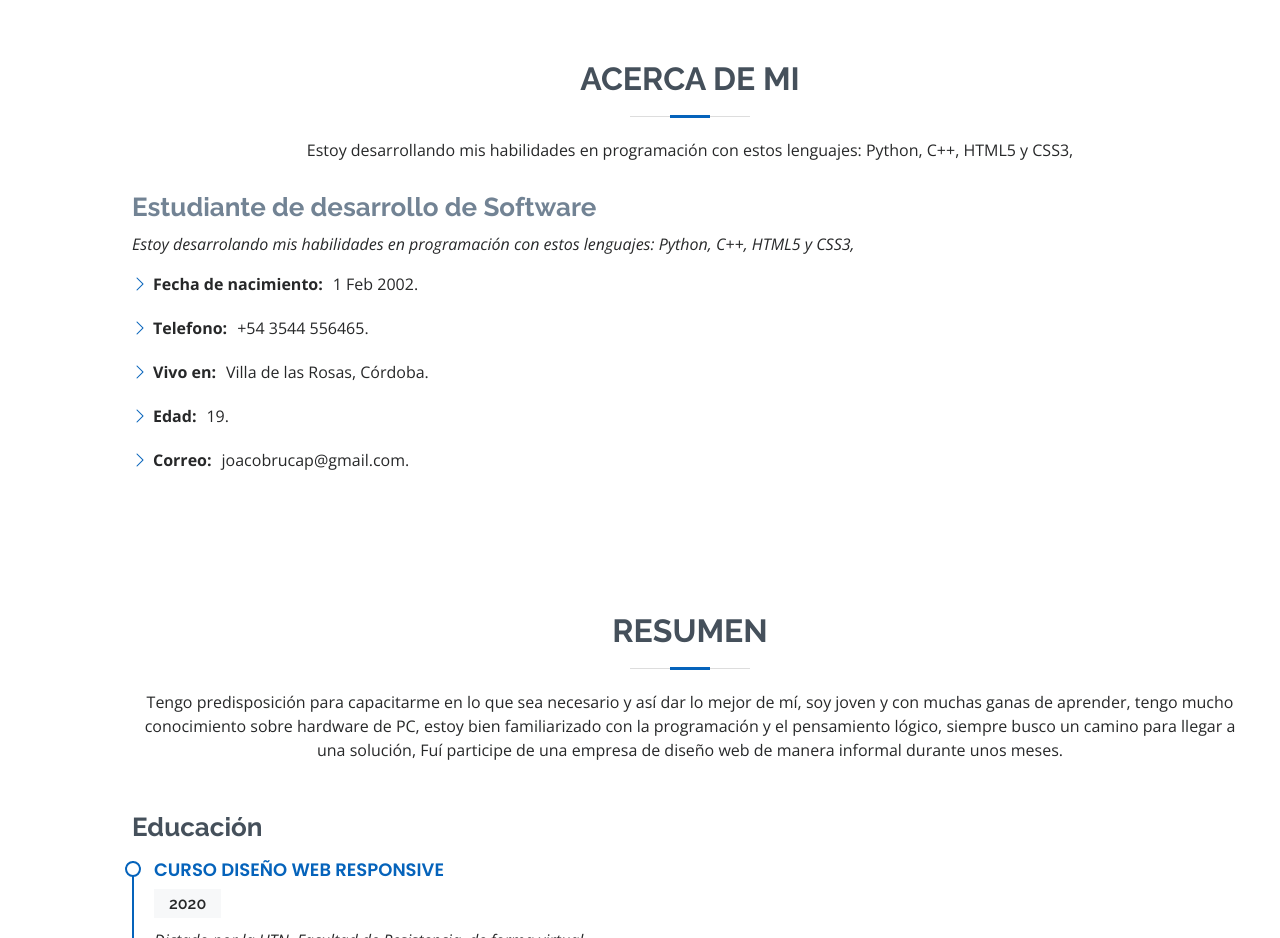
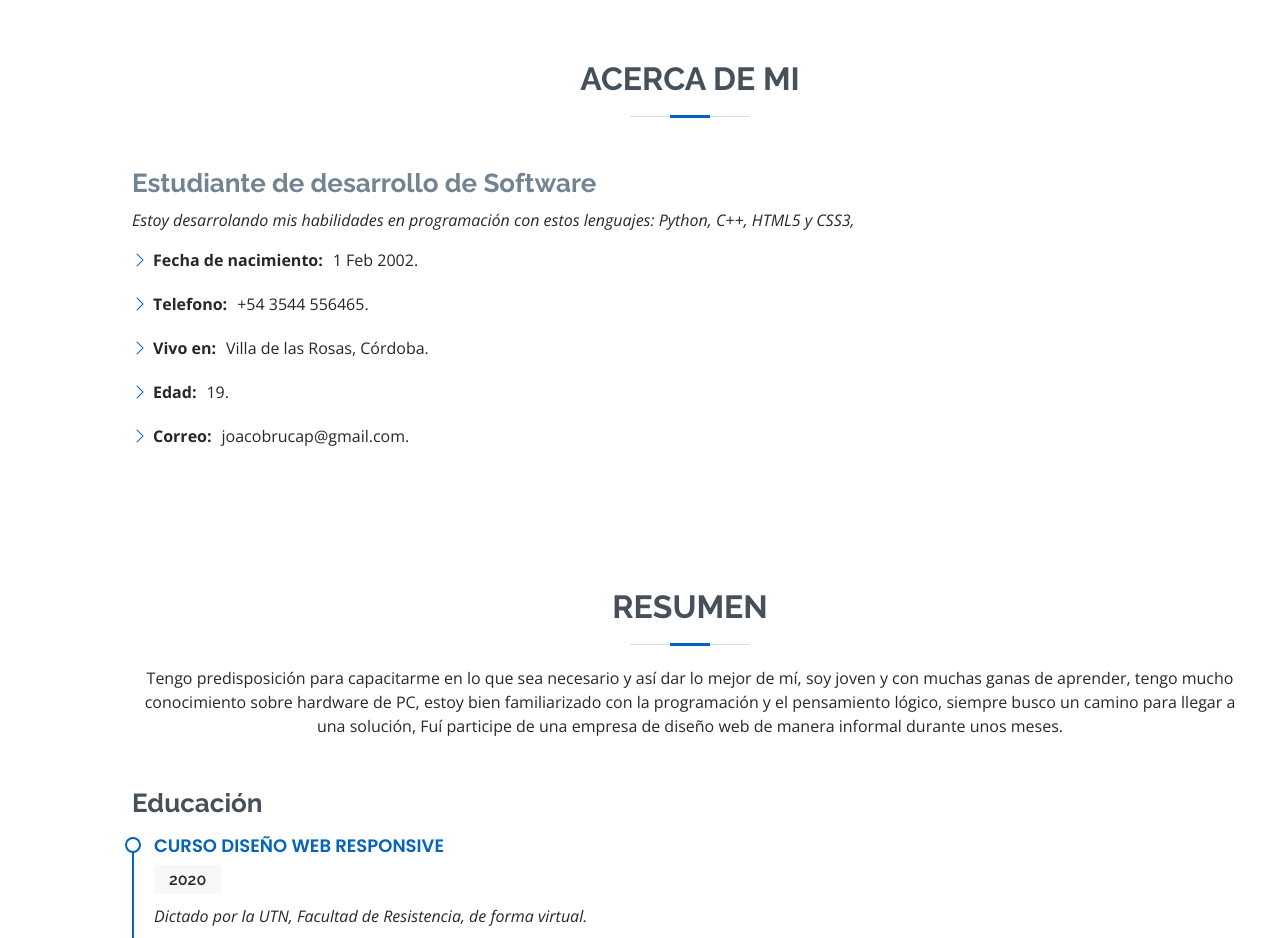
Before and after one commit to Joaco076/JoacoCV, a plain HTML site: page index.html in a window 1280 px wide. Shown: the part 800-1738 px from the top of the page. Drawn offline with nearby package versions, Linux system fonts and the light colour scheme.

Commit message:
cambio 1

```diff
--- a/index.html
+++ b/index.html
@@ -70,7 +70,7 @@
 
         <div class="section-title">
           <h2>Acerca de mi</h2>
-          <p>Estoy desarrollando mis habilidades en programación con estos lenguajes: Python, C++, HTML5 y CSS3, </p>
+          <p> </p>
         </div>
 
         <div class="row">
```
